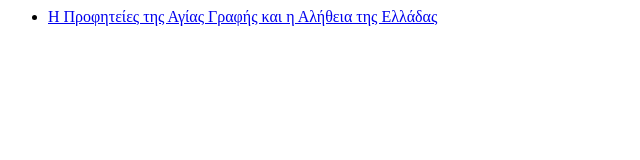
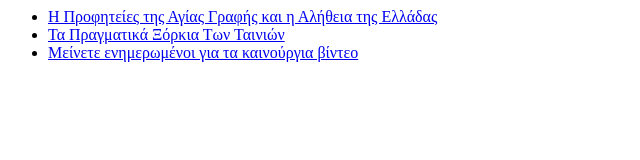
Before and after one commit to H-ALIUEIA/h-aliueia.github.io, a plain HTML site: page index.html in a window 1280 px wide. Shown: the whole page, without its empty margins (0-640 px from the left). Drawn offline with Linux system fonts and the light colour scheme.

Commit message:
Update index.html

```diff
--- a/index.html
+++ b/index.html
@@ -1,3 +1,5 @@
 <ul>
     <li><a href="video1/">Η Προφητείες της Αγίας Γραφής και η Αλήθεια της Ελλάδας</a></li>
+    <li><a href="video2/">Τα Πραγματικά Ξόρκια Των Ταινιών</a></li>
+    <li><a href="how/">Μείνετε ενημερωμένοι για τα καινούργια βίντεο</a></li>
 </ul>
```
